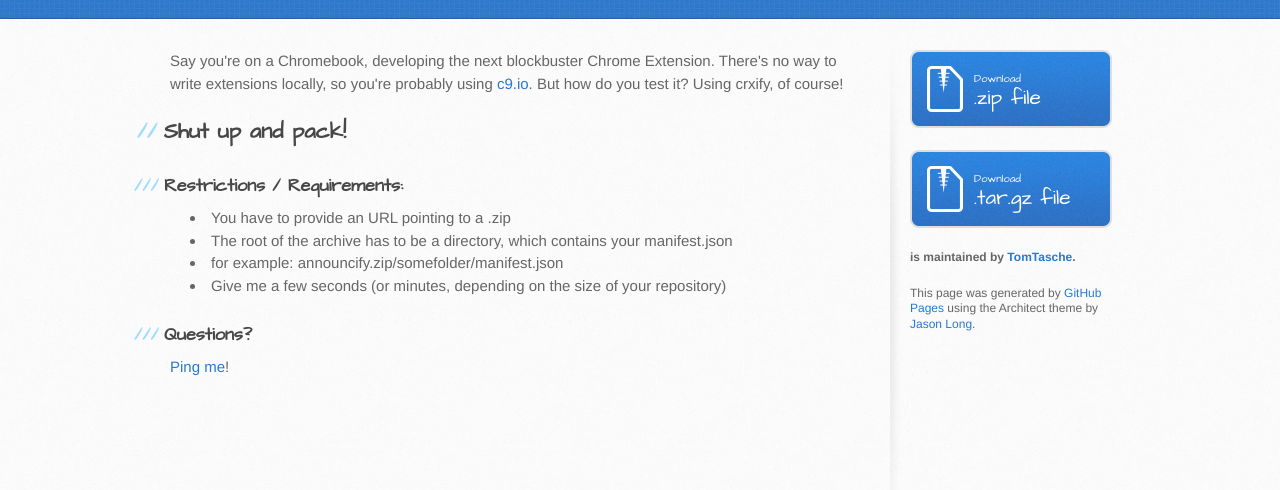
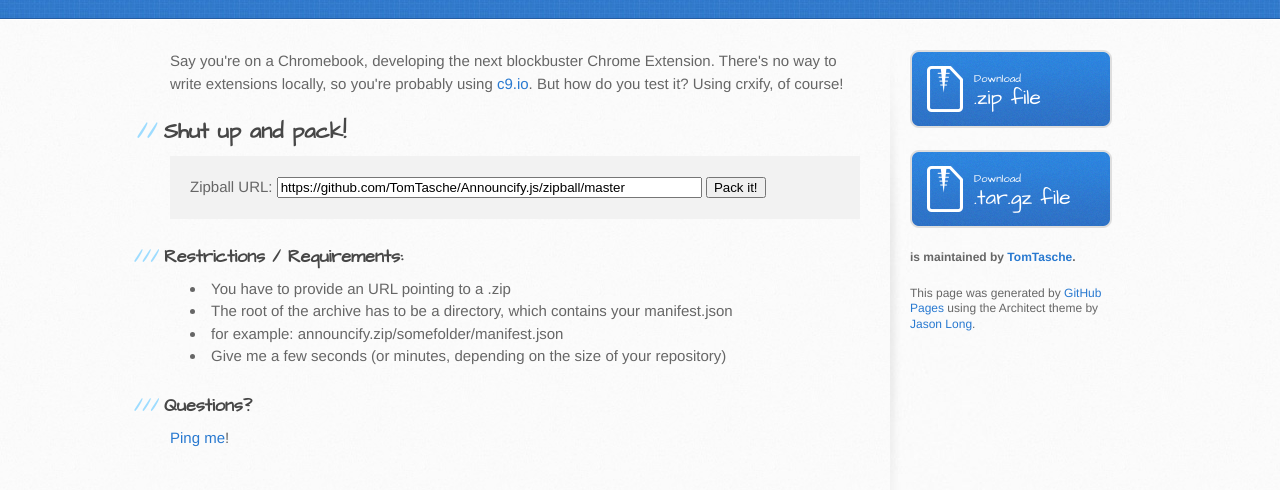
Before and after one commit to TomTasche/crxify, a plain HTML site: page index.html in a window 1280 px wide. Shown: the part 182-672 px from the top of the page. Drawn offline with Linux system fonts and the light colour scheme.

Commit message:
add packing-form

```diff
--- a/index.html
+++ b/index.html
@@ -28,20 +28,24 @@
     <div id="content-wrapper">
       <div class="inner clearfix">
         <section id="main-content">
-          <p>Say you're on a Chromebook, developing the next blockbuster Chrome Extension. There's no way to write extensions locally, so you're probably using <a href="c9.io">c9.io</a>. But how do you test it? Using crxify, of course!</p>
+<p>Say you're on a Chromebook, developing the next blockbuster Chrome Extension. There's no way to write extensions locally, so you're probably using <a href="c9.io">c9.io</a>. But how do you test it? Using crxify, of course!</p>
 
 <h2>Shut up and pack!</h2>
+<form name="input" action="http://23.23.138.208/pack" method="get">
+  Zipball URL: <input type="text" name="url" value="https://github.com/TomTasche/Announcify.js/zipball/master" size="50" />
+  <input type="submit" value="Pack it!" />
+</form>
 
 <h3>Restrictions / Requirements:</h3>
-
 <ul>
 <li>You have to provide an URL pointing to a .zip</li>
 <li>The root of the archive has to be a directory, which contains your manifest.json</li>
 <li>for example: announcify.zip/somefolder/manifest.json</li>
 <li>
 <strong>Give me a few seconds</strong> (or minutes, depending on the size of your repository)</li>
-</ul><h3>Questions?</h3>
+</ul>
 
+<h3>Questions?</h3>
 <p><a href="https://plus.google.com/108466870039650470305">Ping me</a>!</p>
         </section>
 
```
